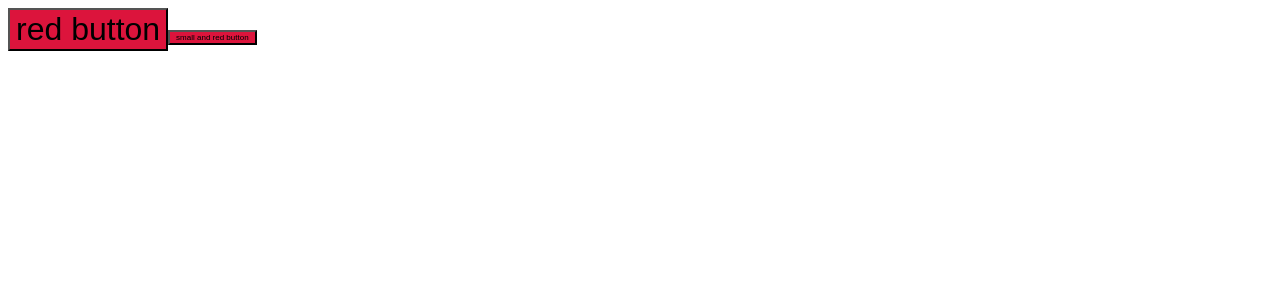
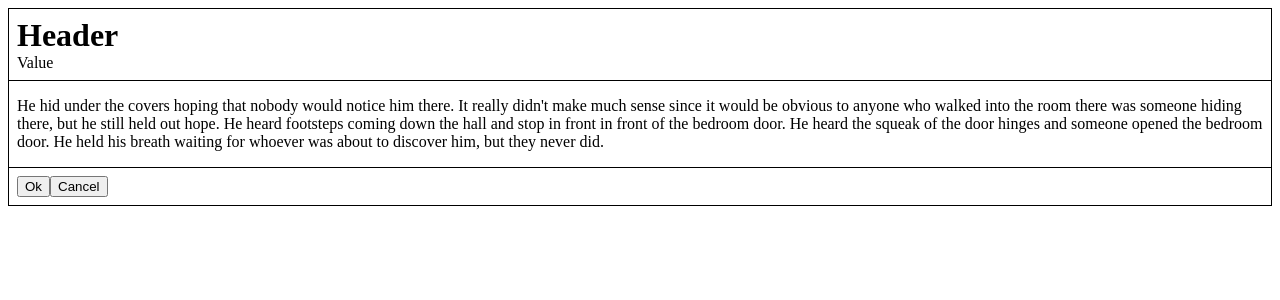
Before and after one commit to yurcik45nova/react_design_patterns, a React (Vite) app: page / in a window 1280 px wide. Shown: the top 300 px of the page. Built offline with nearby package versions, Linux system fonts and the light colour scheme.

Commit message:
Compound components

```diff
--- a/src/App.jsx
+++ b/src/App.jsx
@@ -1,5 +1,5 @@
-import { FunctionalProgrammingImplementation } from "./patterns/FunctionalProgramming/FunctionalProgrammingImplementation";
+import { CompoundComponentsImplementation } from "./patterns/CompoundComponents/CompoundComponentsImplementation";
 
 export const App = () => {
-  return <FunctionalProgrammingImplementation />;
+  return <CompoundComponentsImplementation />;
 };
--- /dev/null
+++ b/src/patterns/CompoundComponents/CompoundComponentsImplementation.jsx
@@ -0,0 +1,24 @@
+import Card from "./components";
+
+export const CompoundComponentsImplementation = () => {
+  return (
+    <Card test="Value">
+      <Card.Header>
+        <h1 style={{ margin: "0" }}>Header</h1>
+      </Card.Header>
+      <Card.Body>
+        He hid under the covers hoping that nobody would notice him there. It
+        really didn't make much sense since it would be obvious to anyone who
+        walked into the room there was someone hiding there, but he still held
+        out hope. He heard footsteps coming down the hall and stop in front in
+        front of the bedroom door. He heard the squeak of the door hinges and
+        someone opened the bedroom door. He held his breath waiting for whoever
+        was about to discover him, but they never did.
+      </Card.Body>
+      <Card.Footer>
+        <button>Ok</button>
+        <button>Cancel</button>
+      </Card.Footer>
+    </Card>
+  )
+}
--- /dev/null
+++ b/src/patterns/CompoundComponents/components.jsx
@@ -0,0 +1,50 @@
+import { createContext, useContext } from "react";
+
+const Context = createContext(null);
+
+const Body = ({ children }) => {
+  return <div style={{ padding: ".5rem" }}>{children}</div>;
+};
+
+const Header = ({ children }) => {
+  const { test } = useContext(Context);
+  return (
+    <div
+      style={{
+        borderBottom: "1px solid black",
+        padding: ".5rem",
+        marginBottom: ".5rem",
+      }}
+    >
+      {children}
+      {test}
+    </div>
+  );
+};
+const Footer = ({ children }) => {
+  return (
+    <div
+      style={{
+        borderTop: "1px solid black",
+        padding: ".5rem",
+        marginTop: ".5rem",
+      }}
+    >
+      {children}
+    </div>
+  );
+};
+
+const Card = ({ test, children }) => {
+  return (
+    <Context.Provider value={{ test }}>
+      <div style={{ border: "1px solid black" }}>{children}</div>
+    </Context.Provider>
+  );
+};
+
+export default Card;
+
+Card.Header = Header;
+Card.Body = Body;
+Card.Footer = Footer;
```
